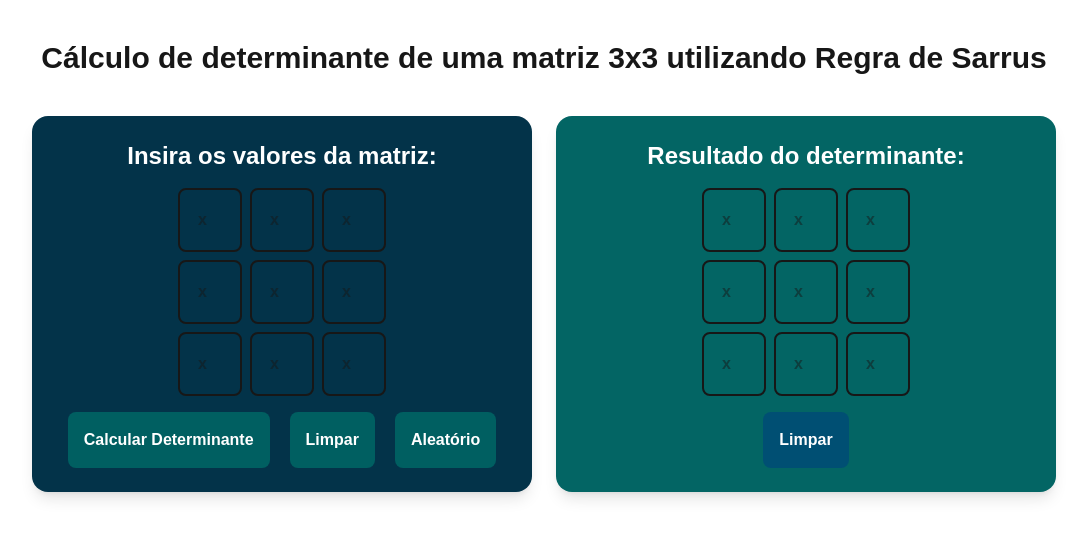
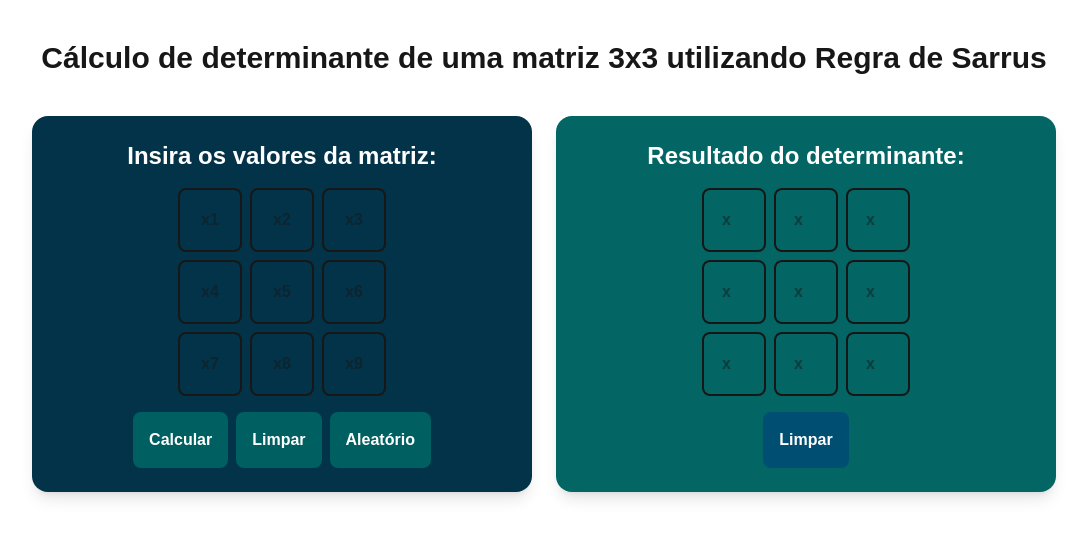
Before and after one commit to WendersonGomes/determinant-calculation, a Next.js app: page / in a window 1280 px wide. Shown: the top 538 px of the page, without its empty margins (96-1183 px from the left). Built offline with nearby package versions, Linux system fonts and the light colour scheme.

Commit message:
fix: home layout

```diff
--- a/app/page.tsx
+++ b/app/page.tsx
@@ -11,28 +11,32 @@ export default function Home() {
         {/* Painel 1 */}
         <div className="bg-[#033349] flex flex-col items-center justify-center rounded-2xl p-6 shadow-lg">
           <h2 className="font-bold md:text-2xl text-lg mb-4 text-white">Insira os valores da matriz:</h2>
-          <form className="grid grid-cols-3 gap-2">
+          <div className="flex flex-col justify-center items-center">
+            <div className="grid grid-cols-3 gap-2">
               {Array.from({ length: 9 }).map((_, index) => (
                 <input
                   key={index}
                   type="number"
-                className="border-2 rounded-lg p-2 w-16 h-16 text-center font-bold focus:outline-none
-    focus:border-[#00807d]
-    focus:ring-2 focus:ring-[#00807d]"
-                placeholder={"x"}
+                  className="border-2 rounded-lg p-2 w-16 h-16 font-bold text-center
+    focus:outline-none focus:border-[#00807d] focus:ring-2 focus:ring-[#00807d]
+    [appearance:textfield]
+    [&::-webkit-inner-spin-button]:appearance-none
+    [&::-webkit-outer-spin-button]:appearance-none"
+                  placeholder={"x" + (index + 1)}
                 />
               ))}
-          </form>
-          <div className="flex flex-row gap-5 justify-center items-center">
-            <button className="p-4 mt-4 bg-[#005f61] text-white rounded-lg font-bold hover:bg-[#00807d] transition-colors">
-              Calcular Determinante
+            </div>
+            <div className="flex sm:flex-row flex-col gap-2 justify-center items-center w-full sm:w-full mt-4">
+              <button className="w-full p-4 bg-[#005f61] text-white rounded-lg font-bold hover:bg-[#00807d] transition-colors">
+                Calcular
               </button>
-            <button className="p-4 mt-4 bg-[#005f61] text-white rounded-lg font-bold hover:bg-[#00807d] transition-colors">
+              <button className="w-full p-4 bg-[#005f61] text-white rounded-lg font-bold hover:bg-[#00807d] transition-colors">
                 Limpar
               </button>
-            <button className="p-4 mt-4 bg-[#005f61] text-white rounded-lg font-bold hover:bg-[#00807d] transition-colors">
+              <button className="w-full p-4 bg-[#005f61] text-white rounded-lg font-bold hover:bg-[#00807d] transition-colors">
                 Aleatório
               </button>
+            </div>
           </div>
         </div>
 
```
Lines whose indentation alone changed are shown as unchanged.
